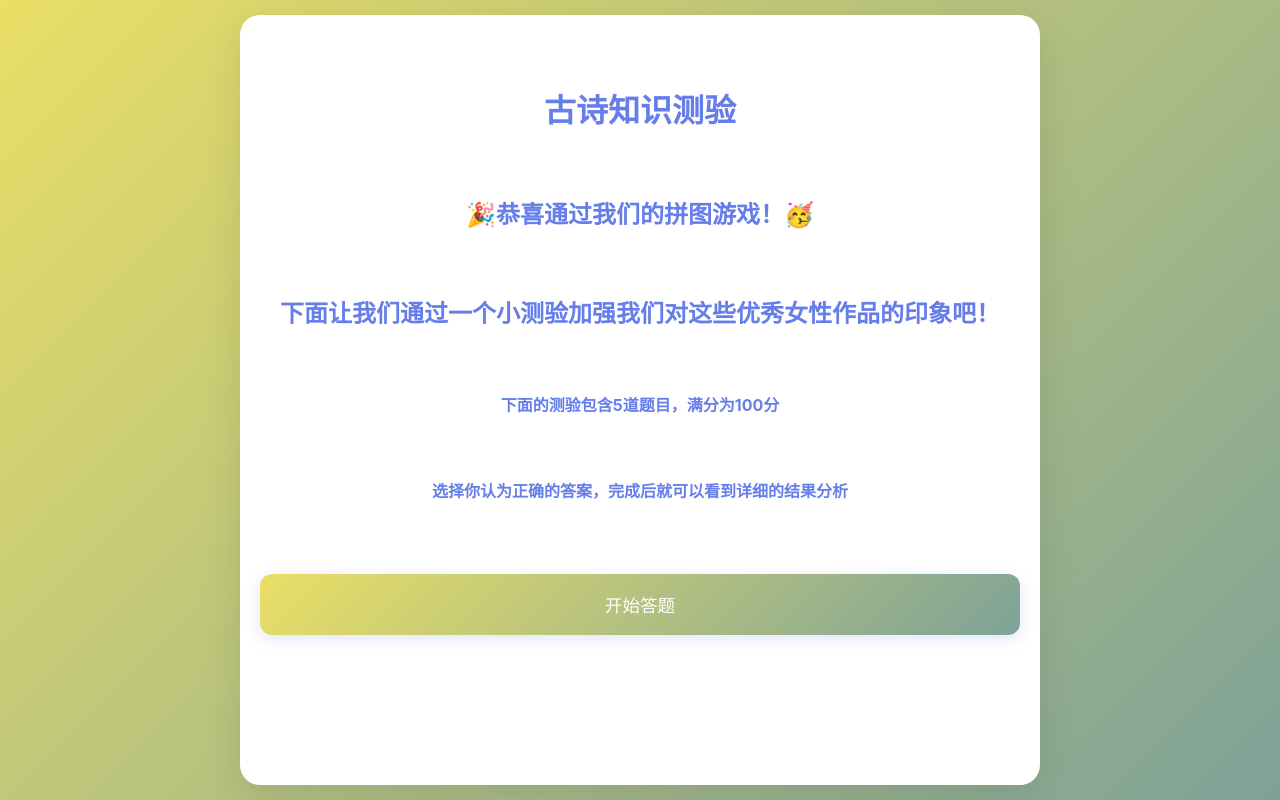
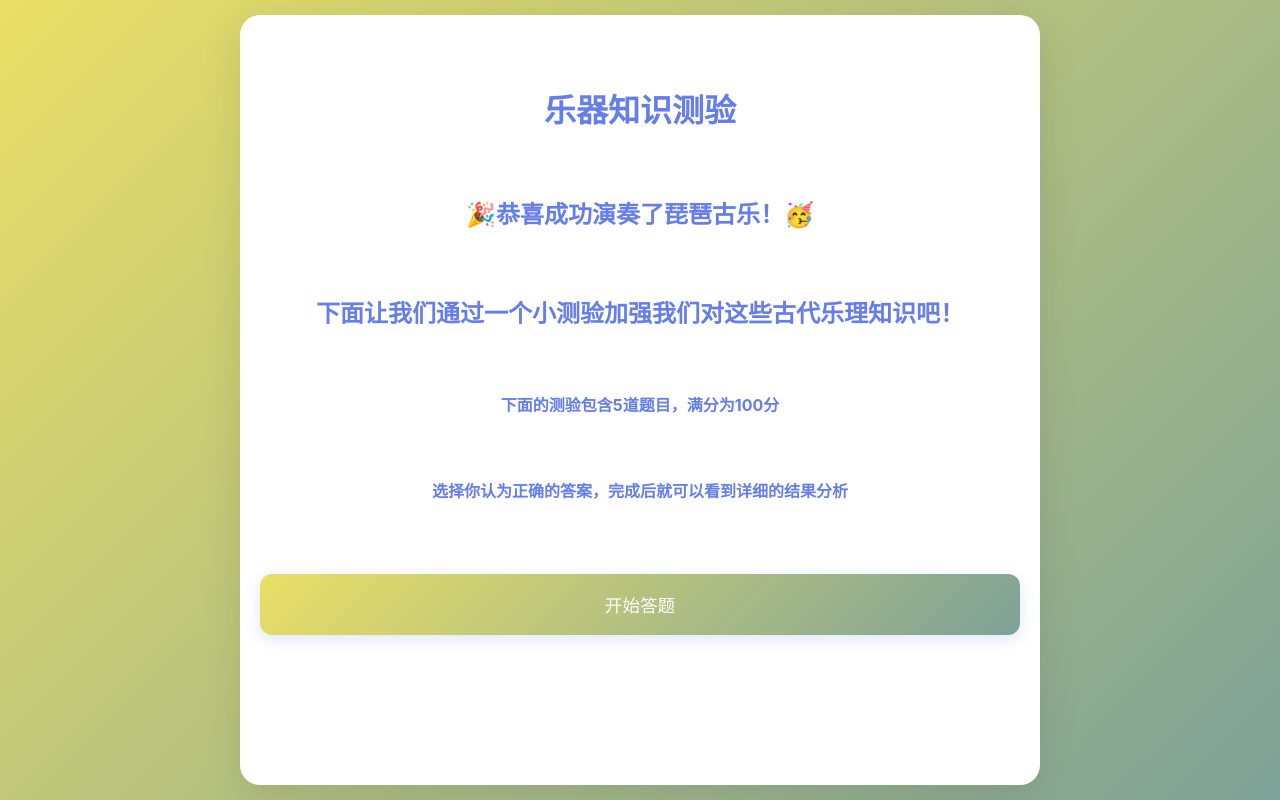
Before and after one commit to liang-X0214/thelastone, a plain HTML site: page question3.html in a window 1280 px wide. Drawn offline with Linux system fonts and the light colour scheme.

Commit message:
question3.html

```diff
--- a/question3.html
+++ b/question3.html
@@ -372,9 +372,9 @@
 <body>
     <div class="container" id="app">
         <div class="page home-page active-page" id="home-page">
-            <h1>古诗知识测验</h1>
-            <h2>🎉恭喜通过我们的拼图游戏！🥳</h2>
-            <h2>下面让我们通过一个小测验加强我们对这些优秀女性作品的印象吧！</h2>
+            <h1>乐器知识测验</h1>
+            <h2>🎉恭喜成功演奏了琵琶古乐！🥳</h2>
+            <h2>下面让我们通过一个小测验加强我们对这些古代乐理知识吧！</h2>
             <h3>下面的测验包含5道题目，满分为100分</h3>
             <h3>选择你认为正确的答案，完成后就可以看到详细的结果分析</h3>
             <button class="game-btn" data-game="game4">开始答题</button>
```
